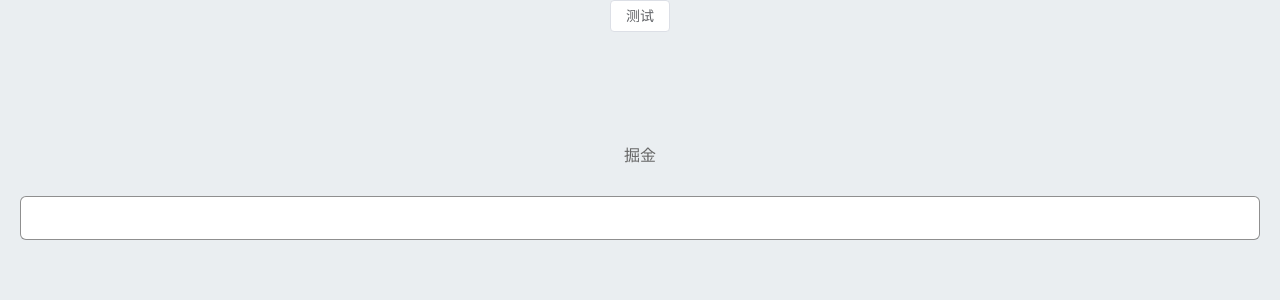
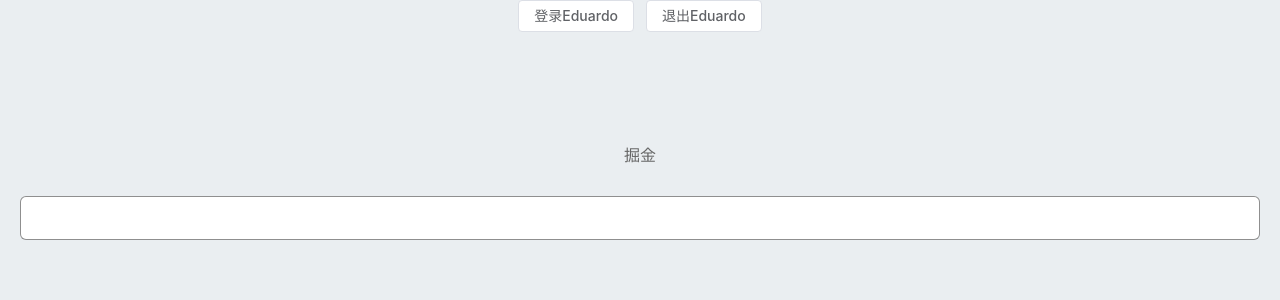
Before and after one commit to seateam/sea.web, a Vue app: page / in a window 1280 px wide. Shown: the top 300 px of the page. Built offline with nearby package versions, Linux system fonts and the light colour scheme.

Commit message:
api.ts user

```diff
--- a/src/assets/js/api.ts
+++ b/src/assets/js/api.ts
@@ -1,4 +1,11 @@
 import axios from "axios";
+
+declare module "axios" {
+  interface AxiosResponse<T = any> {
+    ok: boolean;
+    msg: string;
+  }
+}
 
 const api = axios.create({
   baseURL: "https://api.sea.team",
@@ -30,7 +37,7 @@ api.interceptors.response.use(
     // 对响应错误做点什么
     return {
       ok: false,
-      err,
+      data: err,
       msg: "request error",
     };
   }
--- a/src/assets/js/main.ts
+++ b/src/assets/js/main.ts
@@ -1,4 +1,5 @@
 import { createApp } from "vue";
+import { createPinia } from "pinia";
 import { createRouter, createWebHistory } from "vue-router";
 import routes from "virtual:generated-pages";
 
@@ -9,4 +10,4 @@ import "/src/assets/css/main.scss";
 const router = createRouter({ history: createWebHistory(), routes });
 const app = createApp(App);
 
-app.use(router).mount("#app");
+app.use(router).use(createPinia()).mount("#app");
--- a/src/pages/index.vue
+++ b/src/pages/index.vue
@@ -1,6 +1,9 @@
 <template>
   <div id="page-index">
-    <el-button @click="bindTest">测试</el-button>
+    <div>
+      <el-button @click="user.login">登录{{ user.name }}</el-button>
+      <el-button @click="user.exit">退出{{ user.name }}</el-button>
+    </div>
     <div class="logo">
       <div
         class="btn left"
@@ -61,11 +64,8 @@
 </template>
 
 <script setup lang="ts">
-import api from '/src/assets/js/api'
-const bindTest = async () => {
-  const res = await api.post('/v3/userDefault.get')
-  console.log('🌊', res)
-}
+import { useUserStore } from '/src/stores/user'
+const user = useUserStore()
 const sugArr = ref([])
 const engineArr = ref([])
 const sugNow = ref(0)
--- /dev/null
+++ b/src/stores/user.ts
@@ -0,0 +1,27 @@
+import { defineStore } from "pinia";
+import api from "/src/assets/js/api";
+
+// https://stackblitz.com/github/piniajs/example-vue-3-vite
+const initUser = () => {
+  return {
+    name: "Eduardo",
+  };
+};
+
+export const useUserStore = defineStore({
+  id: "user",
+  state() {
+    return initUser();
+  },
+  actions: {
+    exit() {
+      this.$patch(initUser());
+    },
+    async login() {
+      const res = await api.post("/v3/userDefault.get");
+      if (res.ok) {
+        this.$patch(res.data);
+      }
+    },
+  },
+});
```
Also changed, not shown: package.json (+5 -2 lines), 1 other file (tests, documents, lock files or other folders).
